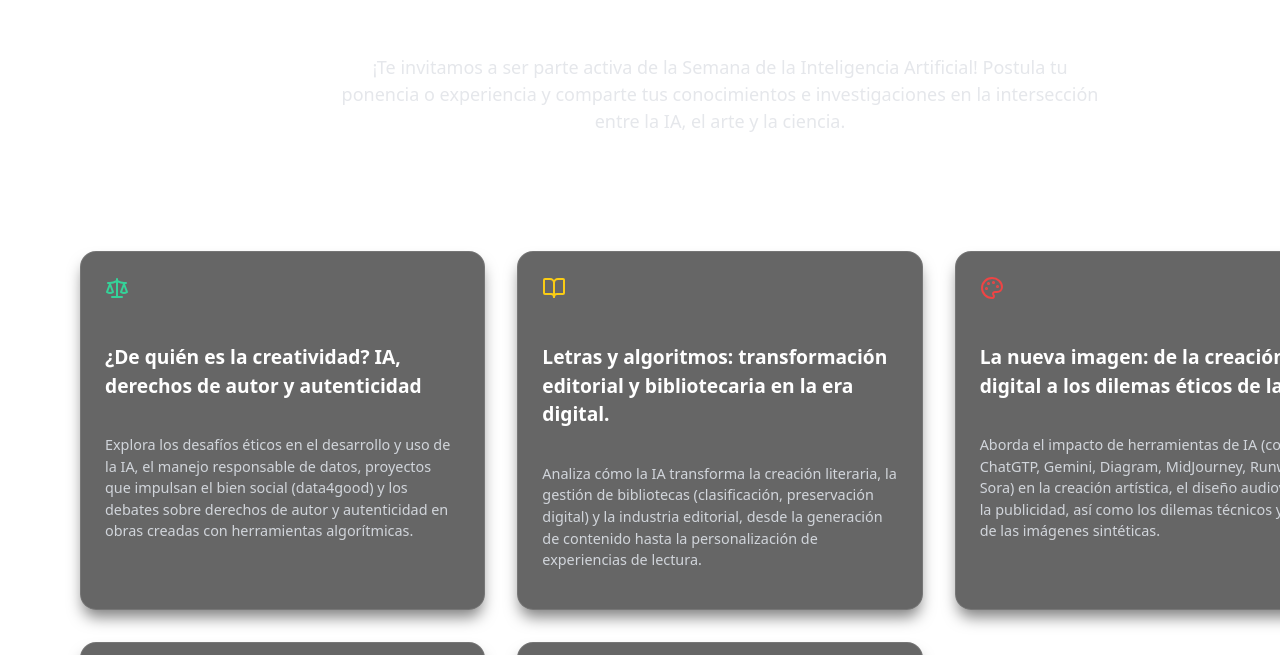
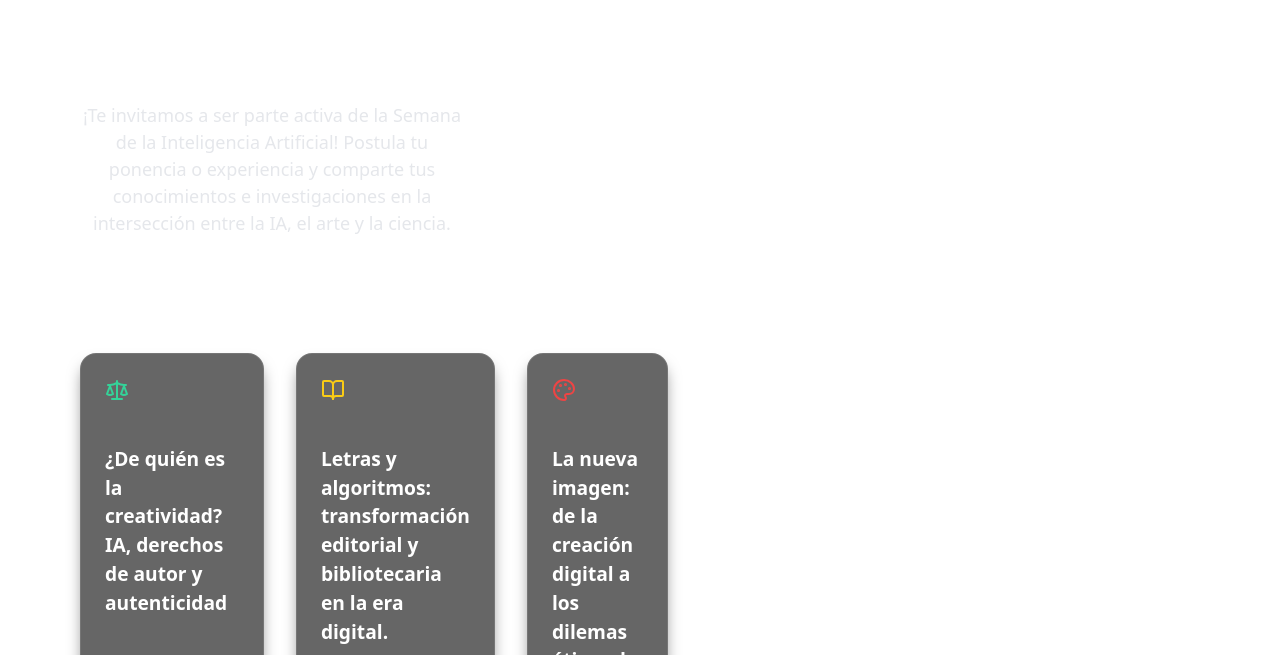
Before and after one commit to Mateoquinteroc/semana-ai, a React (Vite) app: page / in a window 1280 px wide. Shown: the part 965-1620 px from the top of the page. Built offline with nearby package versions, Linux system fonts and the light colour scheme.

Commit message:
responsive mobile arrangements

```diff
--- a/src/components/HeroTextSection/HeroTextSection.module.css
+++ b/src/components/HeroTextSection/HeroTextSection.module.css
@@ -43,9 +43,9 @@
     line-height: 1;
   }
 
-  @media (min-width: 640px) {
+  @media (min-width: 300px) {
     .heroTitle {
-      font-size: 4rem;
+      font-size: 3rem;
     }
   }
   @media (min-width: 768px) {
--- a/src/components/ThematicLinesSection/thematic-lines.module.css
+++ b/src/components/ThematicLinesSection/thematic-lines.module.css
@@ -39,7 +39,15 @@
   margin-bottom: 2rem;
 }
 
-
+@media (min-width:300px) {
+  .section {
+    width: 30%;
+    margin: 0;
+  }
+  .grid {
+    left: 0;
+  }
+}
 @media (min-width: 768px) {
   .grid {
     grid-template-columns: repeat(2, 1fr);
--- a/src/components/Timeline/Timeline.tsx
+++ b/src/components/Timeline/Timeline.tsx
@@ -1,4 +1,3 @@
-// Timeline.tsx
 import React from "react";
 import styles from "./Timeline.module.css";
 import { CalendarDays } from "lucide-react";
```
Also changed, not shown: src/components/ThematicLineCard/ThematicLineCard.module.css (line endings or trailing spaces), src/components/Timeline/Timeline.module.css (line endings or trailing spaces).
